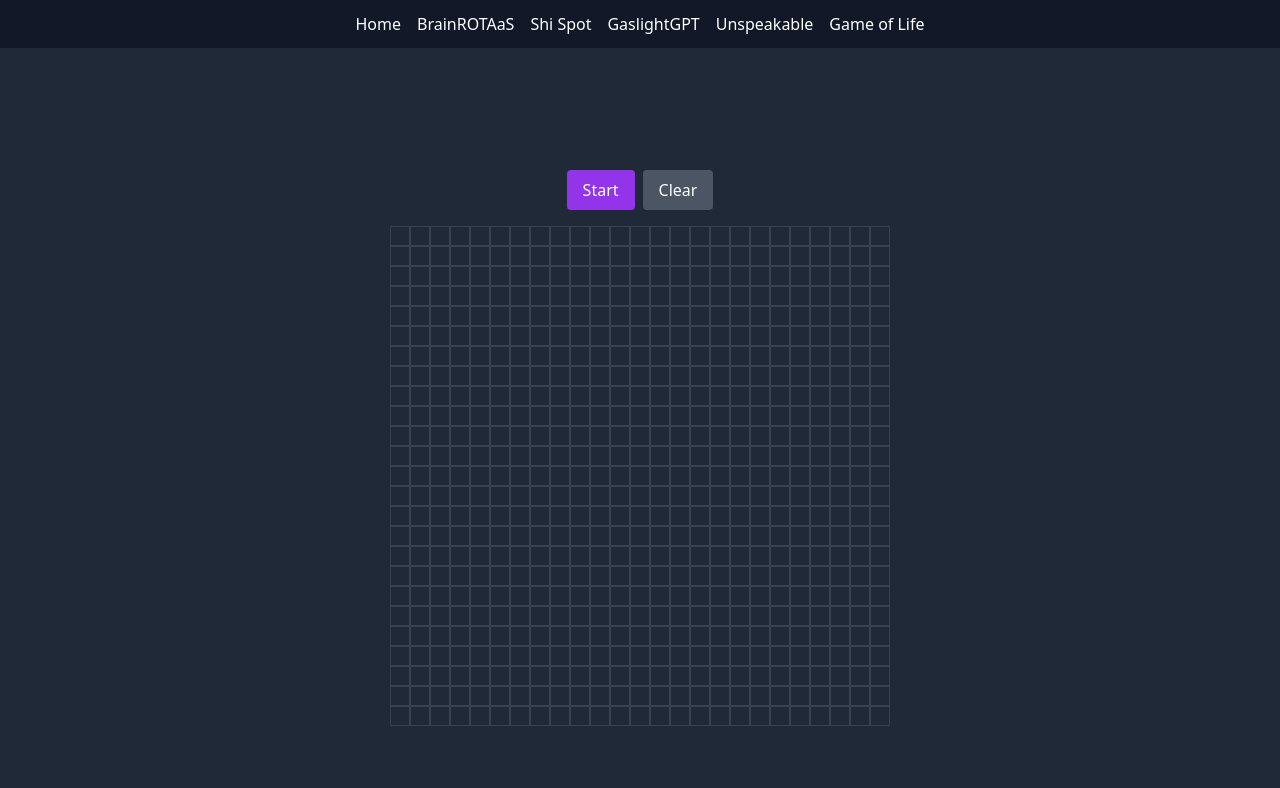
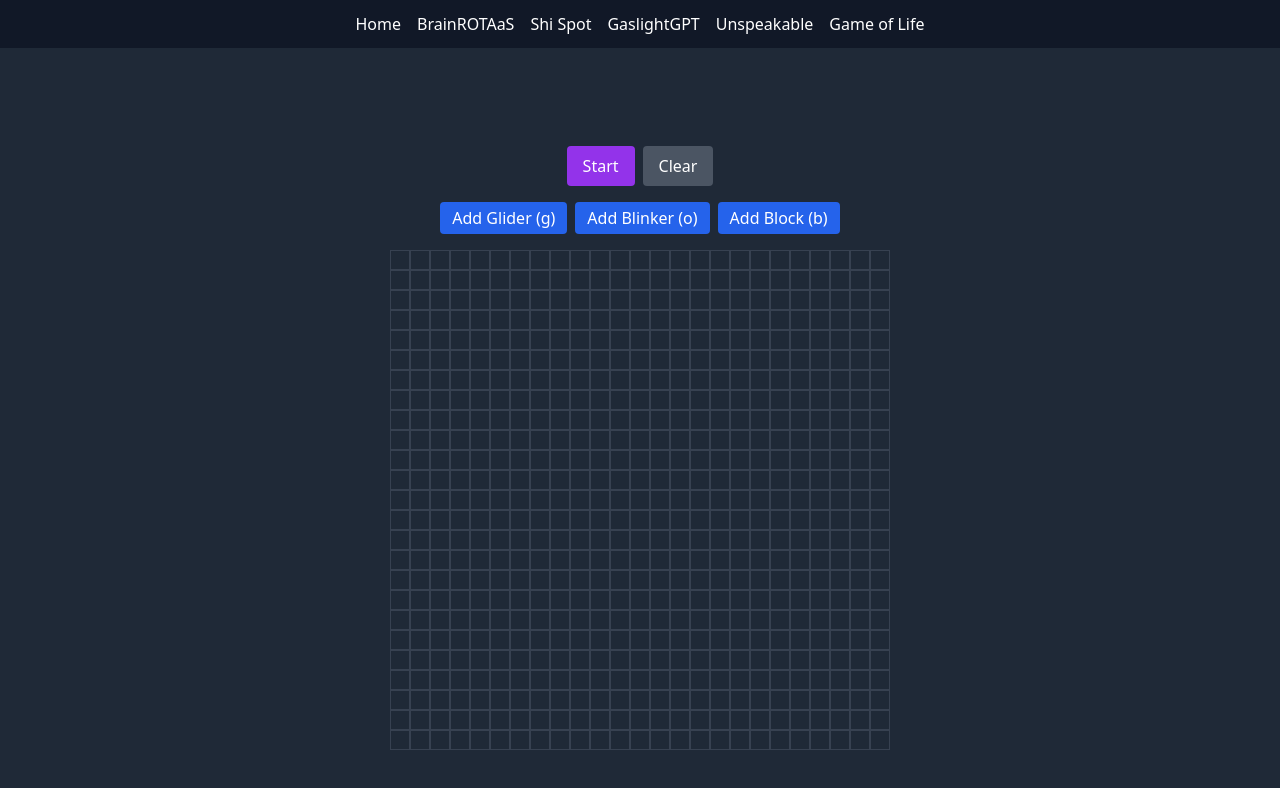
Before and after one commit to lwelling/fake-startup-site, a React (Vite) app: page /life in a window 1280 px wide. Shown: the top 788 px of the page. Built offline with nearby package versions, Linux system fonts and the light colour scheme.

Commit message:
Add shape hotkeys and improve controls

```diff
--- a/src/pages/Life.jsx
+++ b/src/pages/Life.jsx
@@ -12,6 +12,27 @@ const operations = [
   [-1, 1],
   [-1, -1],
 ];
+
+const shapes = {
+  glider: [
+    [0, 1],
+    [1, 2],
+    [2, 0],
+    [2, 1],
+    [2, 2],
+  ],
+  blinker: [
+    [0, 0],
+    [0, 1],
+    [0, 2],
+  ],
+  block: [
+    [0, 0],
+    [0, 1],
+    [1, 0],
+    [1, 1],
+  ],
+};
 
 const generateEmptyGrid = () => {
   return Array.from({ length: numRows }, () => Array(numCols).fill(0));
@@ -34,6 +55,31 @@ export default function Life() {
     );
     setCellSize(size);
   }, []);
+
+  const insertShape = useCallback((shape) => {
+    setGrid((g) => {
+      const newGrid = g.map((row) => [...row]);
+      const shapeCells = shapes[shape];
+      const maxX = Math.max(...shapeCells.map(([x]) => x));
+      const maxY = Math.max(...shapeCells.map(([, y]) => y));
+      const offsetX = Math.floor(Math.random() * (numRows - maxX));
+      const offsetY = Math.floor(Math.random() * (numCols - maxY));
+      shapeCells.forEach(([x, y]) => {
+        newGrid[offsetX + x][offsetY + y] = 1;
+      });
+      return newGrid;
+    });
+  }, []);
+
+  useEffect(() => {
+    const handleKey = (e) => {
+      if (e.key === 'g') insertShape('glider');
+      if (e.key === 'o') insertShape('blinker');
+      if (e.key === 'b') insertShape('block');
+    };
+    window.addEventListener('keydown', handleKey);
+    return () => window.removeEventListener('keydown', handleKey);
+  }, [insertShape]);
 
   useEffect(() => {
     updateCellSize();
@@ -69,7 +115,11 @@ export default function Life() {
     <div className="min-h-screen flex flex-col items-center justify-center bg-gray-800 text-white">
       <div className="mb-4">
         <button
-          className="px-4 py-2 mr-2 bg-purple-600 rounded hover:bg-purple-500"
+          className={`px-4 py-2 mr-2 rounded ${
+            running
+              ? 'bg-red-600 hover:bg-red-500'
+              : 'bg-purple-600 hover:bg-purple-500'
+          }`}
           onClick={() => {
             setRunning(!running);
             if (!running) {
@@ -85,6 +135,26 @@ export default function Life() {
           onClick={() => setGrid(generateEmptyGrid())}
         >
           Clear
+        </button>
+      </div>
+      <div className="mb-4 flex space-x-2">
+        <button
+          className="px-3 py-1 bg-blue-600 rounded hover:bg-blue-500"
+          onClick={() => insertShape('glider')}
+        >
+          Add Glider (g)
+        </button>
+        <button
+          className="px-3 py-1 bg-blue-600 rounded hover:bg-blue-500"
+          onClick={() => insertShape('blinker')}
+        >
+          Add Blinker (o)
+        </button>
+        <button
+          className="px-3 py-1 bg-blue-600 rounded hover:bg-blue-500"
+          onClick={() => insertShape('block')}
+        >
+          Add Block (b)
         </button>
       </div>
       <div
```
